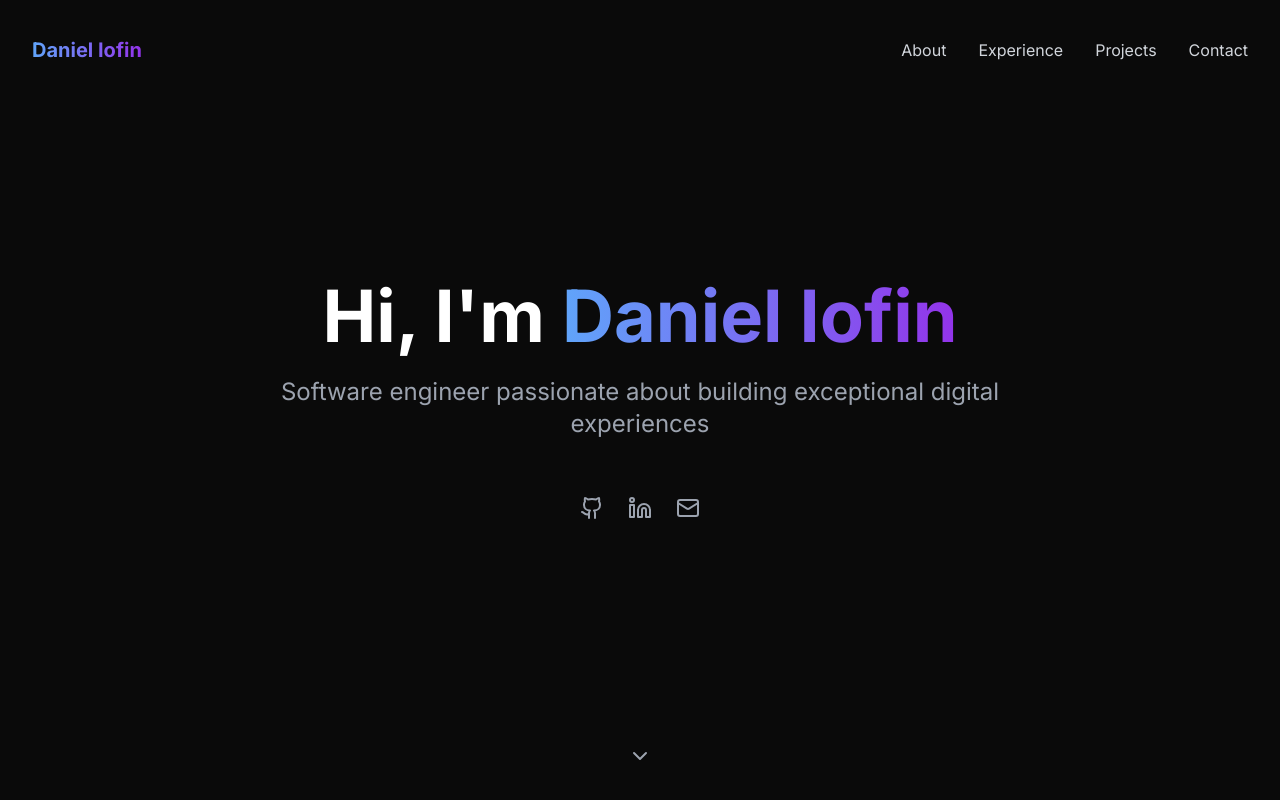
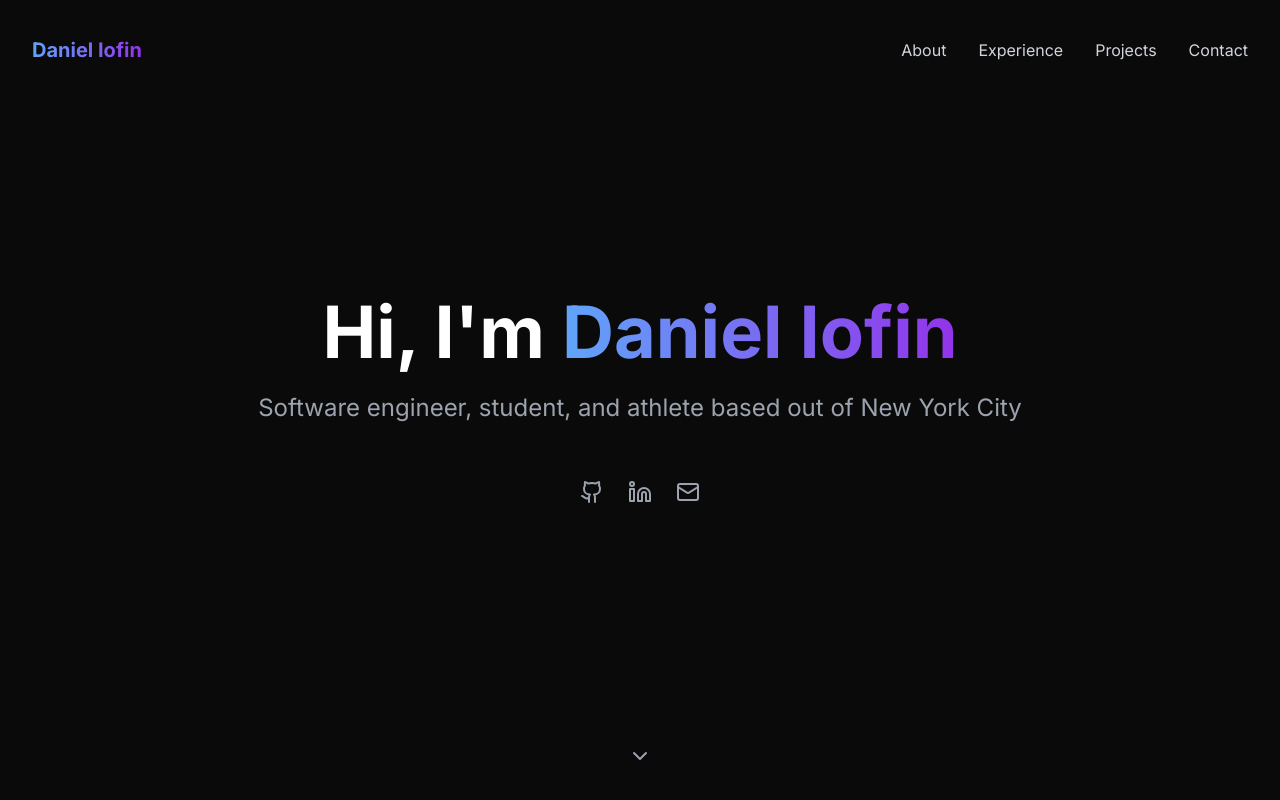
Before and after one commit to Daniel-Iofin/danieliofin.com, a Next.js app: page / in a window 1280 px wide. Shown: the top 800 px of the page. Built offline with nearby package versions, Linux system fonts and the light colour scheme.

Commit message:
Update subheading

```diff
--- a/components/Hero.tsx
+++ b/components/Hero.tsx
@@ -36,7 +36,7 @@ const Hero = () => {
             animate={{ opacity: 1, y: 0 }}
             transition={{ duration: 0.8, delay: 0.4 }}
           >
-            Software engineer passionate about building exceptional digital experiences
+            Software engineer, student, and athlete based out of New York City
           </motion.p>
 
           <motion.div
```
